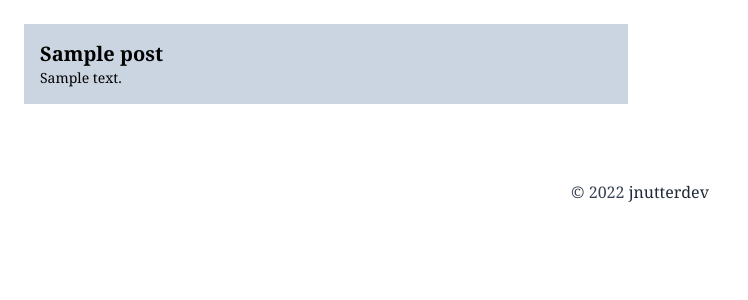
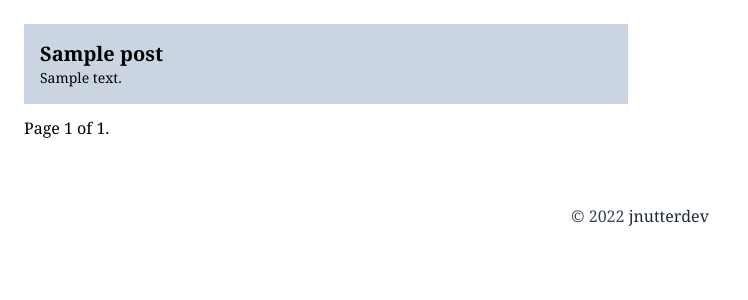
Before and after one commit to jnutterdev/django-woam, a Django app: template templates/home.html in a window 1280 px wide. Shown: the part 236-536 px from the top of the page, without its empty margins (0-748 px from the left). Run offline with Django 4.2, Linux system fonts and the light colour scheme; the template is opened without the code that fills it: most values are stand-ins (such as "Sample title", 1, 10 or a date in 2020); style sheets or scripts are compiled from the project's sources; some libraries are stand-ins or nearby versions; some web fonts are replaced.

Commit message:
Added pagination, was super simple

```diff
--- a/blog/views.py
+++ b/blog/views.py
@@ -5,6 +5,7 @@ from .models import Post
 class BlogListView(ListView):
     model = Post
     template_name = "home.html"
+    paginate_by = 6
 
 class BlogDetailView(DetailView):
     model = Post
--- a/templates/base.html
+++ b/templates/base.html
@@ -33,6 +33,24 @@
       </div>
     </section>
 
+    <div class="pagination">
+    <span class="step-links">
+        {% if page_obj.has_previous %}
+            <a href="?page=1">&laquo; first</a>
+            <a href="?page={{ page_obj.previous_page_number }}">previous</a>
+        {% endif %}
+
+        <span class="current">
+            Page {{ page_obj.number }} of {{ page_obj.paginator.num_pages }}.
+        </span>
+
+        {% if page_obj.has_next %}
+            <a href="?page={{ page_obj.next_page_number }}">next</a>
+            <a href="?page={{ page_obj.paginator.num_pages }}">last &raquo;</a>
+        {% endif %}
+    </span>
+</div>
+
     <footer class="text-center lg:text-left mt-12">
       <div
         class="text-gray-700 text-center p-4">
```
